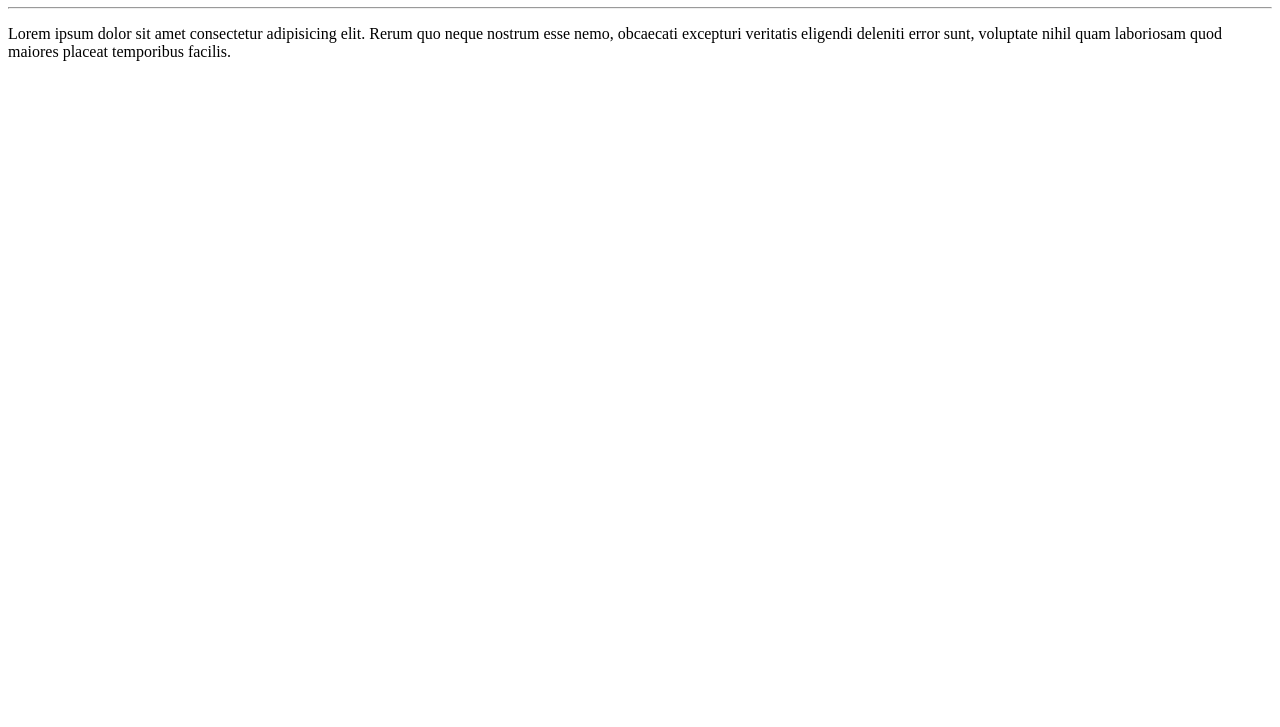
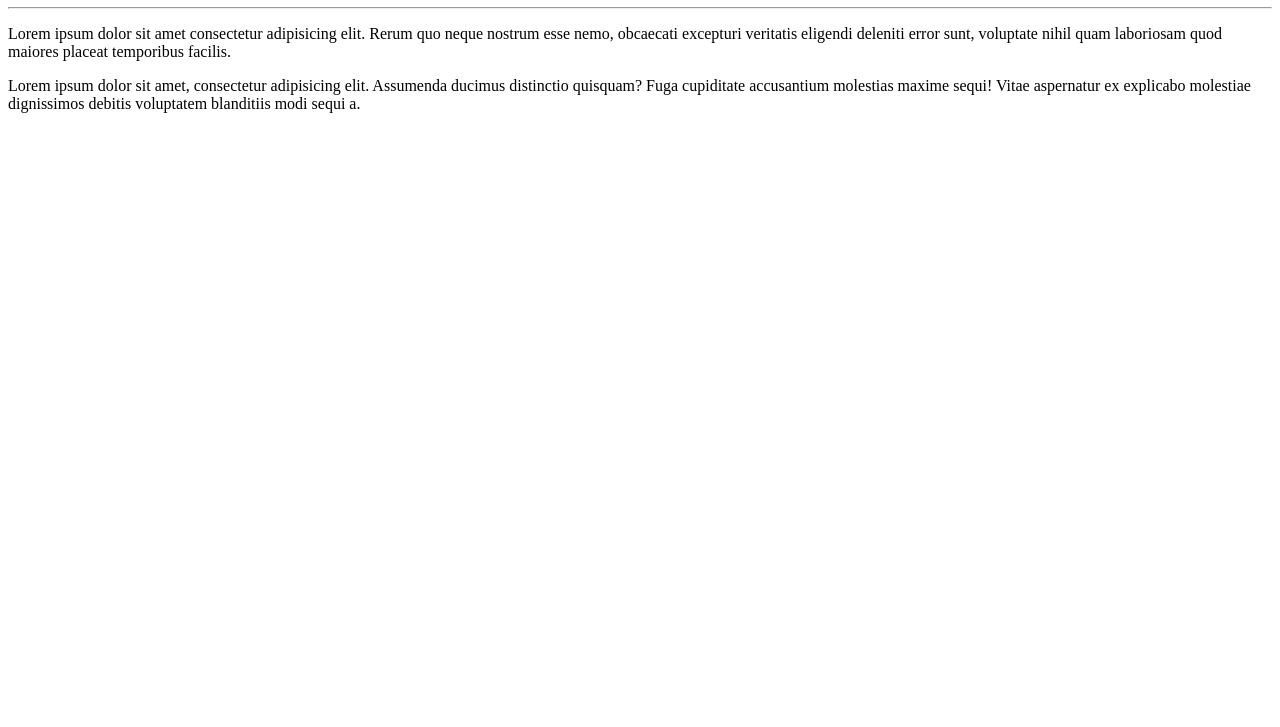
Before and after one commit to ShivKSF/Ola-Mundo, a plain HTML site: page site-exemplo/index.html in a window 1280 px wide. Shown: the part 73-800 px from the top of the page. Drawn offline with Linux system fonts and the light colour scheme.

Commit message:
adicionei um parágrafo

```diff
--- a/site-exemplo/index.html
+++ b/site-exemplo/index.html
@@ -9,5 +9,6 @@
     <h1>Olá, Mundo!</h1>
     <hr>
     <p>Lorem ipsum dolor sit amet consectetur adipisicing elit. Rerum quo neque nostrum esse nemo, obcaecati excepturi veritatis eligendi deleniti error sunt, voluptate nihil quam laboriosam quod maiores placeat temporibus facilis.</p>
+    <p>Lorem ipsum dolor sit amet, consectetur adipisicing elit. Assumenda ducimus distinctio quisquam? Fuga cupiditate accusantium molestias maxime sequi! Vitae aspernatur ex explicabo molestiae dignissimos debitis voluptatem blanditiis modi sequi a.</p>
 </body>
 </html>
```
